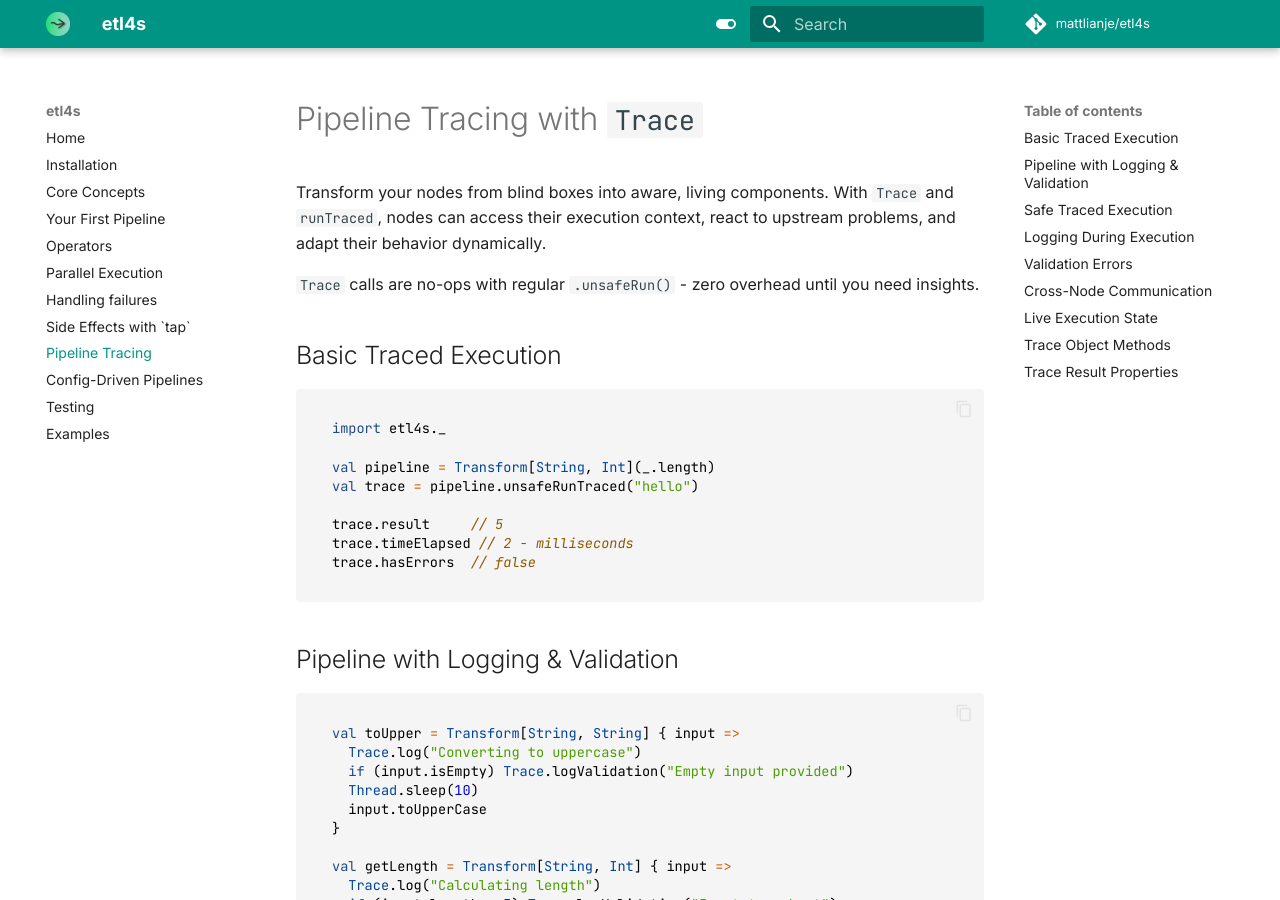
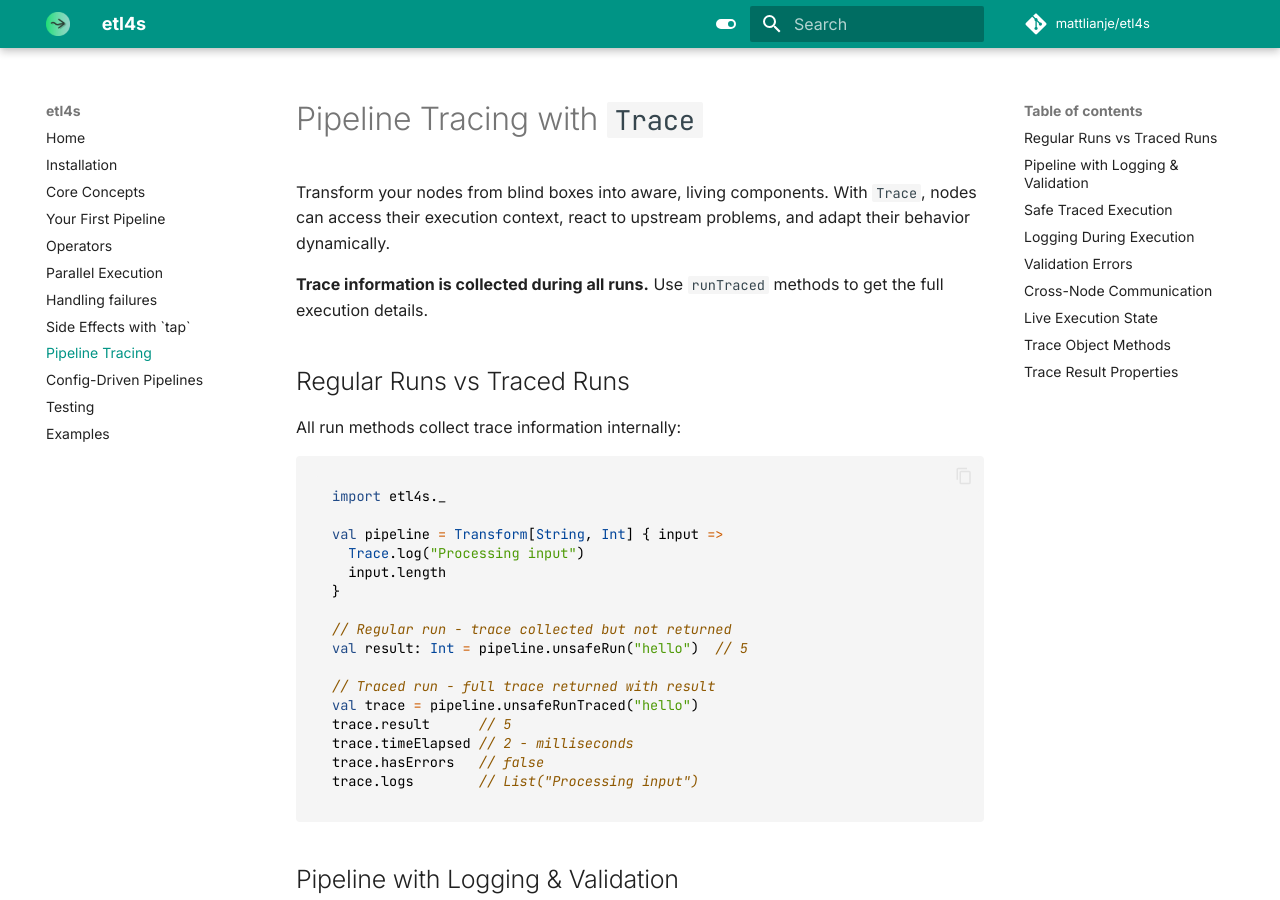
Before and after one commit to mattlianje/etl4s, an MkDocs documentation site: the page built from docs/trace.md, in a window 1280 px wide and 900 px high. Built offline with MkDocs 1.6.1 and Material for MkDocs 9.7.7, drawn with Linux system fonts in a browser that asks for light colours; comment, search, counter and statistics services are not loaded.

Commit message:
refactor tracing subsystem and logs

````diff
--- a/docs/trace.md
+++ b/docs/trace.md
@@ -1,20 +1,30 @@
 # Pipeline Tracing with `Trace`
 
-Transform your nodes from blind boxes into aware, living components. With `Trace` and `runTraced`, nodes can access their execution context, react to upstream problems, and adapt their behavior dynamically.
+Transform your nodes from blind boxes into aware, living components. With `Trace`, nodes can access their execution context, react to upstream problems, and adapt their behavior dynamically.
 
-`Trace` calls are no-ops with regular `.unsafeRun()` - zero overhead until you need insights.
+**Trace information is collected during all runs.** Use `runTraced` methods to get the full execution details.
 
-## Basic Traced Execution
+## Regular Runs vs Traced Runs
+
+All run methods collect trace information internally:
 
 ```scala
 import etl4s._
 
-val pipeline = Transform[String, Int](_.length)
+val pipeline = Transform[String, Int] { input =>
+  Trace.log("Processing input")
+  input.length
+}
+
+// Regular run - trace collected but not returned
+val result: Int = pipeline.unsafeRun("hello")  // 5
+
+// Traced run - full trace returned with result
 val trace = pipeline.unsafeRunTraced("hello")
-
-trace.result     // 5
+trace.result      // 5
 trace.timeElapsed // 2 - milliseconds
-trace.hasErrors  // false
+trace.hasErrors   // false
+trace.logs        // List("Processing input")
 ```
 
 ## Pipeline with Logging & Validation
````
Also changed, not shown: README.md (+9 -4 lines), docs/core-concepts.md (+13 -3 lines), 2 other files.
